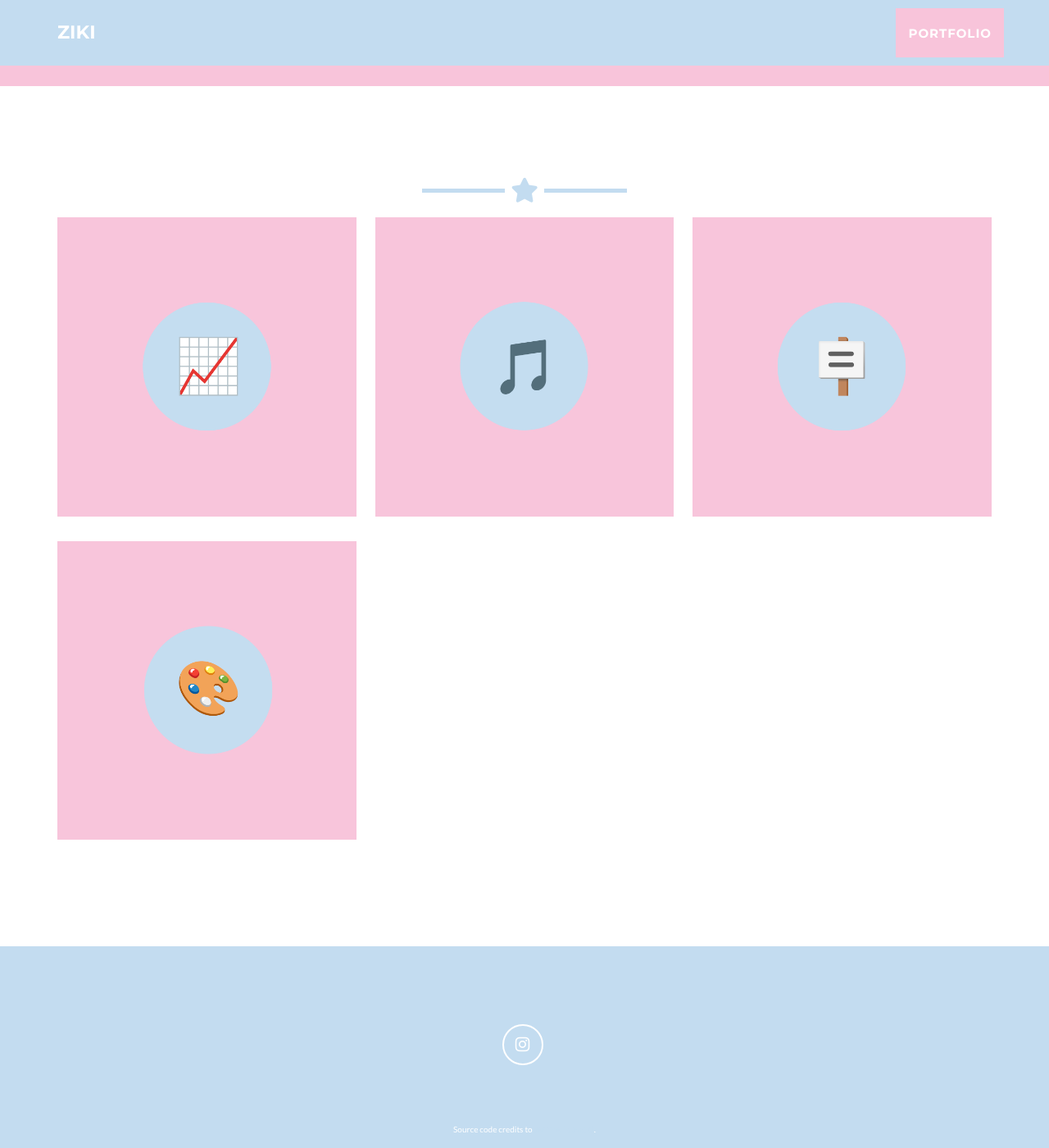
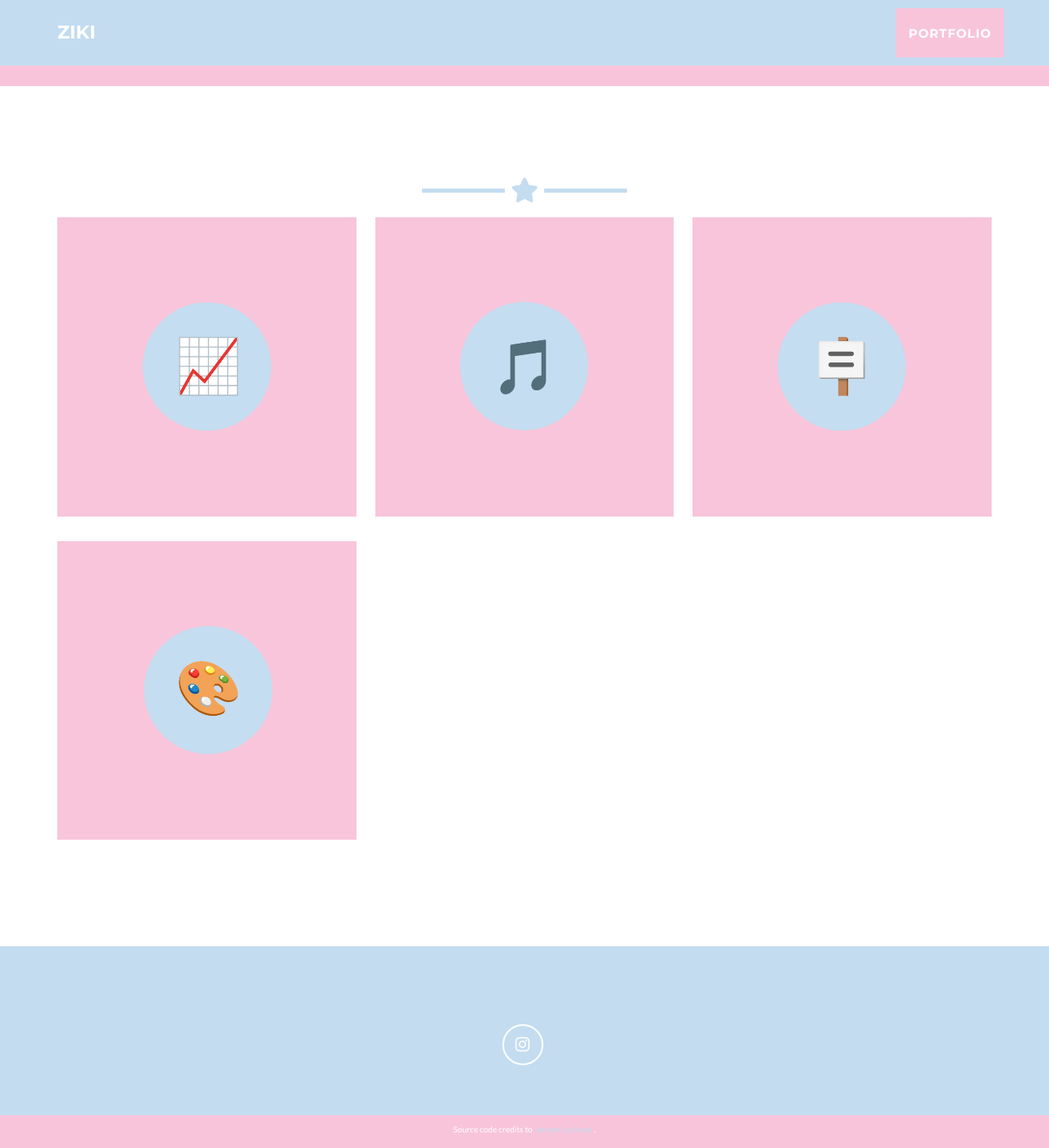
Before and after one commit to zikkkiii/zikkkiii.github.io, a Jekyll site: the page built from _posts/2014-07-20-♡.markdown, in a window 1280 px wide and 1400 px high, scrolled down 633 px. Shown: the whole window at 82% size. Built offline with Jekyll 4.4.1, drawn with Linux system fonts in a browser that asks for light colours.

Commit message:
Update main.css

```diff
--- a/_includes/css/main.css
+++ b/_includes/css/main.css
@@ -372,7 +372,7 @@ footer .footer-col {
 
 footer .footer-below {
     padding: 10px 0;
-    background-color: #{{ site.color.secondary }};
+    background-color: #{{ site.color.secondary-dark }};
 }
 
 .btn-social {
```
